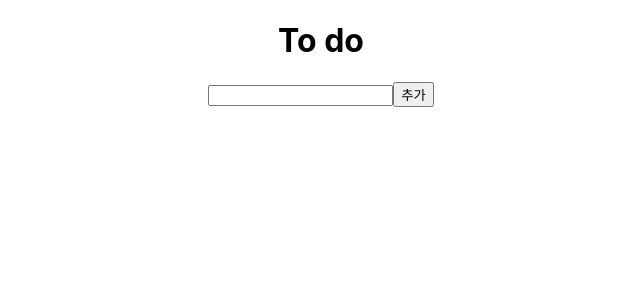
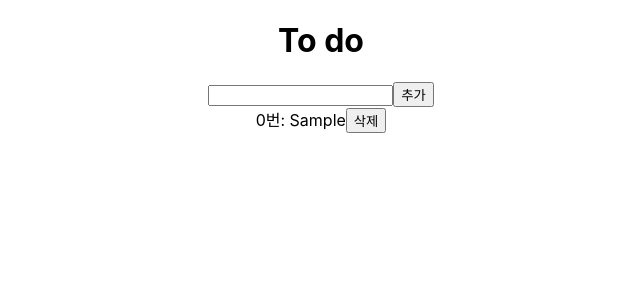
Before and after one commit to summermong/ts-onebite, a React (Create React App) app in the folder sec11/: page / in a window 1280 px wide. Both pictures are taken after typing "Sample" into the empty fields and a click on the button "추가". Shown: the top 300 px of the page, without its empty margins (319-959 px from the left). Built offline with nearby package versions, Linux system fonts and the light colour scheme.

Commit message:
FEAT: 상태관리와 props 1.5

```diff
--- a/sec11/src/App.tsx
+++ b/sec11/src/App.tsx
@@ -1,11 +1,8 @@
 import './App.css';
 import { useState, useRef, useEffect } from 'react';
 import Editor from './components/Editor';
-
-interface Todo {
-  id: number;
-  content: string;
-}
+import { Todo } from './types';
+import TodoItem from './components/TodoItem';
 
 function App() {
   // setText는 제네릭 함수
@@ -27,6 +24,10 @@
     ]);
   };
 
+  const onClickDelete = (id: number) => {
+    setTodos(todos.filter((todo) => todo.id !== id));
+  };
+
   useEffect(() => {
     console.log(todos);
   }, [todos]);
@@ -35,7 +36,11 @@
     <div className="App">
       <h1>To do</h1>
       <Editor onClickAdd={onClickAdd} />
-      {/*<div>child</div>*/}
+      <div>
+        {todos.map((todo) => (
+          <TodoItem key={todo.id} {...todo} onClickDelete={onClickDelete} />
+        ))}
+      </div>
     </div>
   );
 }
--- a/sec11/src/components/Editor.tsx
+++ b/sec11/src/components/Editor.tsx
@@ -1,4 +1,4 @@
-import { ReactElement, useState } from 'react';
+import { useState } from 'react';
 
 interface Props {
   onClickAdd: (text: string) => void;
--- /dev/null
+++ b/sec11/src/components/TodoItem.tsx
@@ -0,0 +1,18 @@
+import { Todo } from '../types';
+
+interface Props extends Todo {
+  onClickDelete: (id: number) => void;
+}
+
+export default function TodoItem(props: Props) {
+  const onClickButton = () => {
+    props.onClickDelete(props.id);
+  };
+
+  return (
+    <div>
+      {props.id}번: {props.content}
+      <button onClick={onClickButton}>삭제</button>
+    </div>
+  );
+}
--- /dev/null
+++ b/sec11/src/types.ts
@@ -0,0 +1,4 @@
+export interface Todo {
+  id: number;
+  content: string;
+}
```
